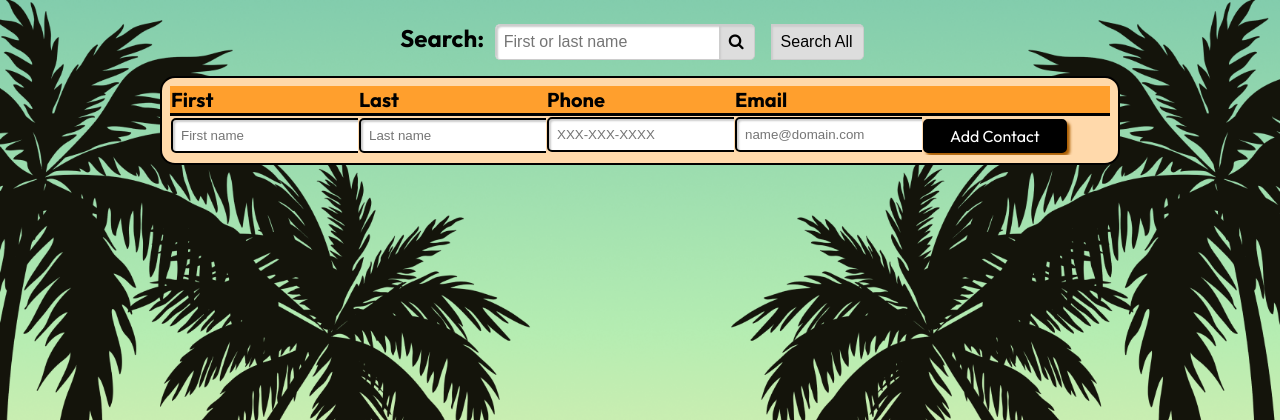
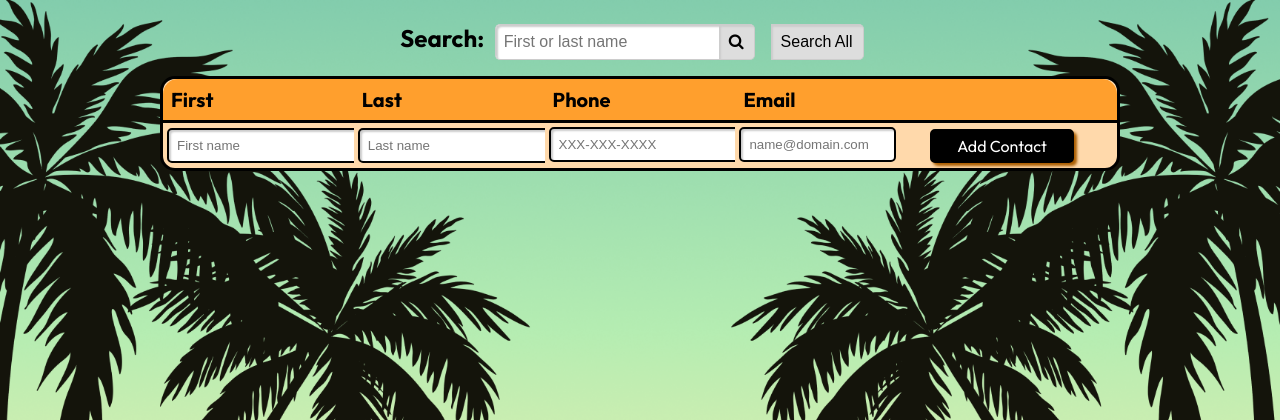
Before and after one commit to The-Cliff-Face/ManagerOfContacts, a PHP site: page /contacts.html in a window 1280 px wide. Shown: the top 420 px of the page. Run offline with PHP 8.4, Linux system fonts and the light colour scheme.

Commit message:
Contact table style updates

```diff
--- a/styles.css
+++ b/styles.css
@@ -330,8 +330,7 @@ table {
     margin-left: auto;
     margin-right: auto;
     width: 75%;
-    padding: 0.5rem;
-    border: 2px solid black;
+    border: 3px solid black;
     background-color: #ffd9ab;
     /*#ffd9ab*/
     border-radius: 15px;
@@ -347,11 +346,21 @@ thead {
 
 thead th {
     border-bottom: 3px solid black;
+    padding: 0.5rem;
+}
+
+thead th:first-child {
+    border-radius: 15px 0px 0px 0px;
+}
+
+thead th:last-child {
+    border-radius: 0px 15px 0px 0px;
 }
 
 td,
 th {
     overflow: hidden;
+    padding: 0.25rem;
 }
 
 tr:nth-child(even) {
@@ -450,6 +459,7 @@ tr:nth-child(even) {
 
 #addEmailInput {
     margin-bottom: 2px;
+    width: 75%;
 }
 
 #addPhoneInput {
@@ -459,7 +469,7 @@ tr:nth-child(even) {
 #addPhoneResult {
     display: block;
     /*margin-top: 1px;*/
-    color: red;
+    color: #b11030;
     font-size: 1rem;
 }
 
@@ -467,7 +477,7 @@ tr:nth-child(even) {
 #addEmailResult {
     display: block;
     /*margin-top: 1px;*/
-    color: red;
+    color: #b11030;
     font-size: 1rem;
 }
 
```
